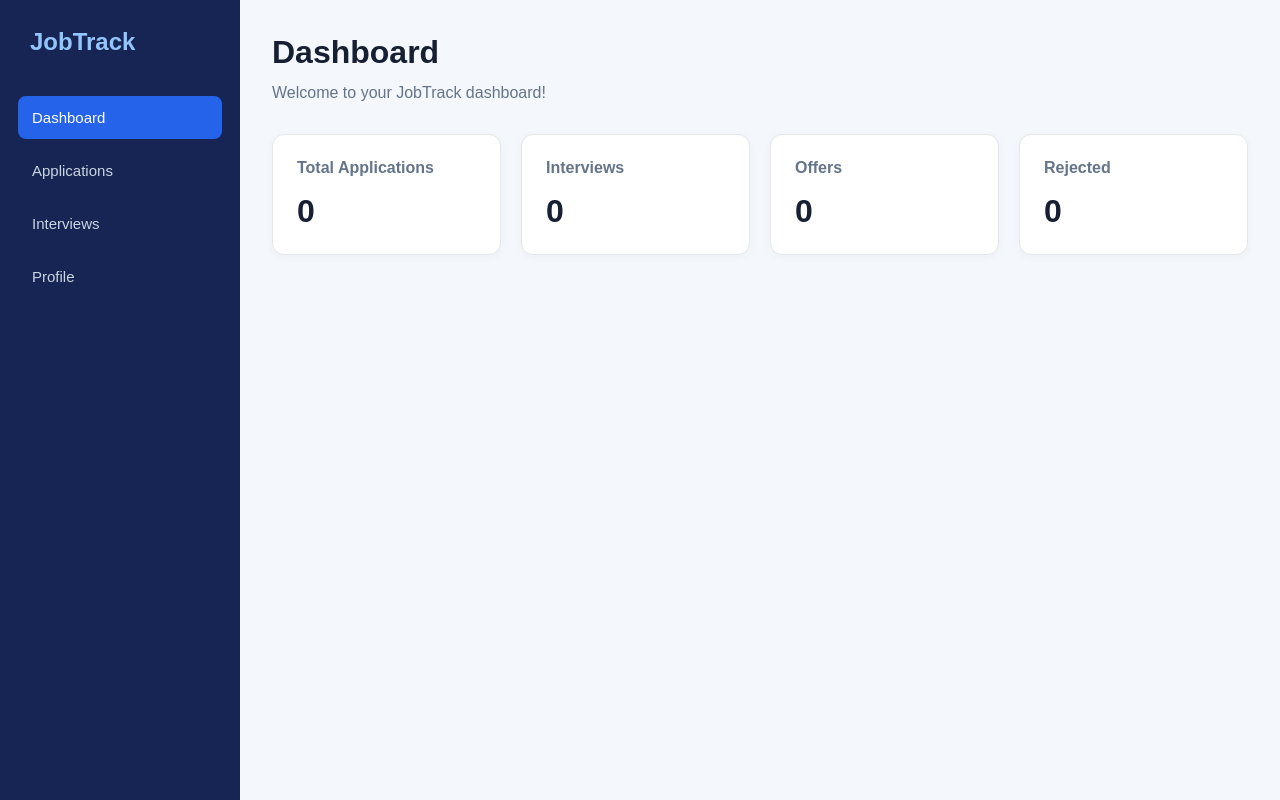
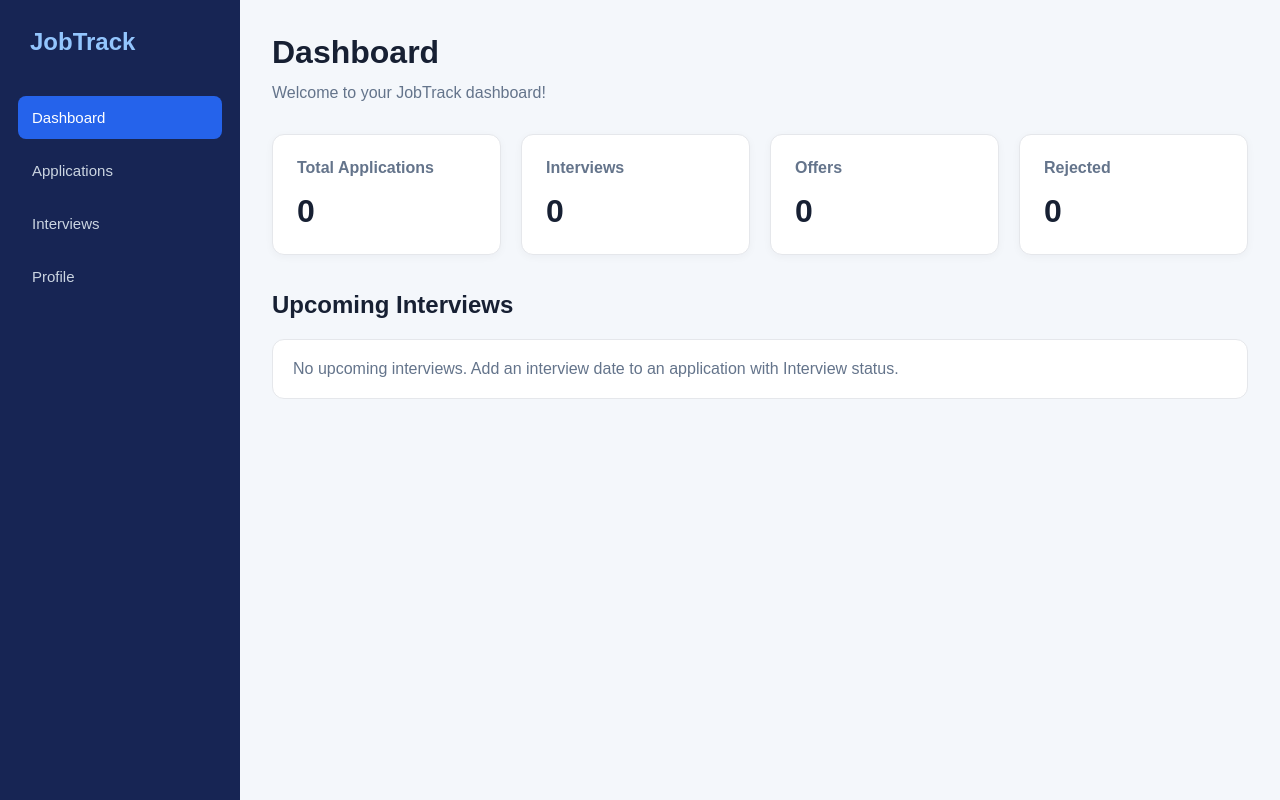
Before and after one commit to vaibhav200621/Job_Track, a React (Vite) app in the folder client/: page / in a window 1280 px wide. Built offline with nearby package versions, Linux system fonts and the light colour scheme.

Commit message:
feat: show upcoming interviews on dashboard

```diff
--- a/client/src/App.css
+++ b/client/src/App.css
@@ -1,7 +1,3 @@
-
-/* =========================
-   Global Reset
-========================= */
 
 * {
   box-sizing: border-box;
@@ -14,10 +10,6 @@ body {
   color: #172033;
 }
 
-/* =========================
-   Main App Layout
-========================= */
-
 .app-layout {
   display: flex;
   min-height: 100vh;
@@ -26,9 +18,7 @@ body {
   color: #172033;
 }
 
-/* =========================
-   Sidebar
-========================= */
+/* Sidebar */
 
 .sidebar {
   width: 240px;
@@ -71,9 +61,7 @@ body {
   color: white;
 }
 
-/* =========================
-   Main Content
-========================= */
+/* Main Content */
 
 .main-content {
   flex: 1;
@@ -100,9 +88,7 @@ body {
   font-size: 16px;
 }
 
-/* =========================
-   Dashboard
-========================= */
+/* Dashboard Statistics */
 
 .stats-container {
   display: grid;
@@ -133,9 +119,59 @@ body {
   font-weight: bold;
 }
 
-/* =========================
-   Application Form
-========================= */
+/* Upcoming Interviews */
+
+.upcoming-interviews {
+  margin-top: 36px;
+}
+
+.upcoming-interviews h2 {
+  margin: 0 0 20px;
+  color: #172033;
+  font-size: 24px;
+}
+
+.upcoming-interview-card {
+  display: flex;
+  justify-content: space-between;
+  align-items: center;
+  gap: 20px;
+  padding: 22px;
+  background: white;
+  border: 1px solid #e5e7eb;
+  border-radius: 12px;
+  box-shadow: 0 2px 8px rgba(15, 23, 42, 0.04);
+}
+
+.upcoming-interview-card h3 {
+  margin: 0 0 8px;
+  color: #172033;
+  font-size: 18px;
+}
+
+.upcoming-interview-card p {
+  margin: 0;
+  color: #64748b;
+}
+
+.upcoming-interview-date {
+  display: flex;
+  flex-direction: column;
+  gap: 6px;
+  text-align: right;
+}
+
+.upcoming-interview-date span {
+  color: #64748b;
+  font-size: 13px;
+}
+
+.upcoming-interview-date strong {
+  color: #2563eb;
+  font-size: 16px;
+}
+
+/* Application Form */
 
 .application-form-section,
 .applications-section {
@@ -183,9 +219,7 @@ body {
   background: #1d4ed8;
 }
 
-/* =========================
-   Search and Filters
-========================= */
+/* Search and Filters */
 
 .application-filters {
   display: flex;
@@ -213,9 +247,7 @@ body {
   min-width: 160px;
 }
 
-/* =========================
-   Applications List
-========================= */
+/* Applications List */
 
 .applications-list {
   display: grid;
@@ -257,9 +289,7 @@ body {
   font-size: 14px;
 }
 
-/* =========================
-   Interview Details
-========================= */
+/* Interview Details */
 
 .interview-details {
   display: grid;
@@ -300,9 +330,7 @@ body {
   border-color: #2563eb;
 }
 
-/* =========================
-   Status and Actions
-========================= */
+/* Application Actions */
 
 .application-actions {
   display: flex;
@@ -348,9 +376,7 @@ body {
   border-radius: 12px;
 }
 
-/* =========================
-   Responsive Layout
-========================= */
+/* Responsive Layout */
 
 @media (max-width: 1000px) {
   .stats-container {
@@ -437,4 +463,13 @@ body {
   .interview-details {
     width: 100%;
   }
+
+  .upcoming-interview-card {
+    align-items: flex-start;
+    flex-direction: column;
+  }
+
+  .upcoming-interview-date {
+    text-align: left;
+  }
 }
--- a/client/src/App.jsx
+++ b/client/src/App.jsx
@@ -50,6 +50,19 @@ function Dashboard({ applications }) {
     (application) => application.status === "Rejected"
   ).length;
 
+  const today = new Date().toISOString().split("T")[0];
+
+  const upcomingInterviews = applications
+    .filter(
+      (application) =>
+        application.status === "Interview" &&
+        application.interviewDate &&
+        application.interviewDate >= today
+    )
+    .sort((a, b) =>
+      a.interviewDate.localeCompare(b.interviewDate)
+    );
+
   return (
     <div className="page-content">
       <h1>Dashboard</h1>
@@ -78,6 +91,36 @@ function Dashboard({ applications }) {
           <p>{totalRejected}</p>
         </div>
       </div>
+
+      <section className="upcoming-interviews">
+        <h2>Upcoming Interviews</h2>
+
+        {upcomingInterviews.length === 0 ? (
+          <p className="empty-message">
+            No upcoming interviews. Add an interview date to an
+            application with Interview status.
+          </p>
+        ) : (
+          <div className="applications-list">
+            {upcomingInterviews.map((application) => (
+              <div
+                className="upcoming-interview-card"
+                key={application.id}
+              >
+                <div>
+                  <h3>{application.company}</h3>
+                  <p>{application.role}</p>
+                </div>
+
+                <div className="upcoming-interview-date">
+                  <span>Interview Date</span>
+                  <strong>{application.interviewDate}</strong>
+                </div>
+              </div>
+            ))}
+          </div>
+        )}
+      </section>
     </div>
   );
 }
@@ -86,7 +129,9 @@ function App() {
   const [page, setPage] = useState("Dashboard");
 
   const [applications, setApplications] = useState(() => {
-    const savedApplications = localStorage.getItem("jobtrack-applications");
+    const savedApplications = localStorage.getItem(
+      "jobtrack-applications"
+    );
 
     if (savedApplications) {
       try {
```
